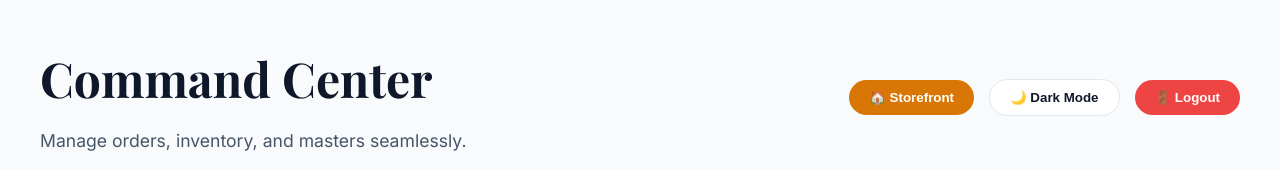
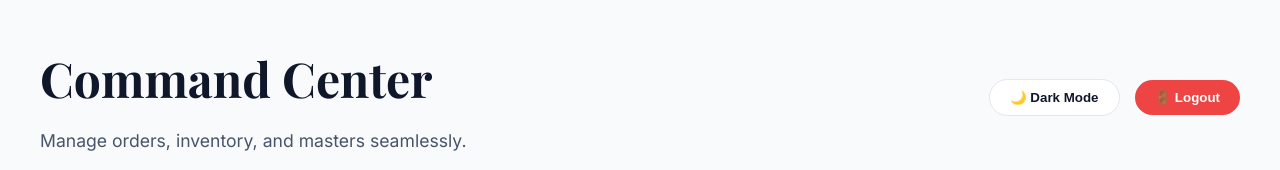
Before and after one commit to arunapla-gif/hero-crackers-shop, a Next.js app: page /admin in a window 1280 px wide. Shown: the part 120-290 px from the top of the page. Built offline with nearby package versions, Linux system fonts and the light colour scheme; no server answers; the database is empty; a web font is replaced by a local one.

Commit message:
fix(admin): resolve login redirect loop, remove storefront button, and enforce clean logout flow

```diff
--- a/src/app/admin/login/LoginClient.js
+++ b/src/app/admin/login/LoginClient.js
@@ -42,8 +42,7 @@ export default function LoginClient({ admins }) {
         setError(data.error || 'Invalid credentials. Please try again.');
         setPassword('');
       } else {
-        router.push('/admin');
-        router.refresh();
+        window.location.href = '/admin';
       }
     } catch (err) {
       setError('A connection error occurred.');
--- a/src/components/AdminDashboardClient.js
+++ b/src/components/AdminDashboardClient.js
@@ -1,7 +1,6 @@
 'use client';
 
 import { useState } from 'react';
-import Link from 'next/link';
 import { useRouter } from 'next/navigation';
 import OrderManager from './admin/OrderManager';
 import QuickBillPOS from './admin/QuickBillPOS';
@@ -67,7 +66,7 @@ export default function AdminDashboardClient({ initialOrders, initialProducts, c
     try {
       const res = await fetch('/api/auth/logout', { method: 'POST' });
       if (res.ok) {
-        router.push('/admin/login');
+        window.location.href = '/admin/login';
       }
     } catch (err) {
       console.error('Failed to logout', err);
@@ -167,18 +166,6 @@ export default function AdminDashboardClient({ initialOrders, initialProducts, c
             <p style={{ color: theme.textSecondary, margin: 0, fontSize: '1.1rem' }}>Manage orders, inventory, and masters seamlessly.</p>
           </div>
           <div style={{ display: 'flex', gap: '15px', alignItems: 'center' }}>
-            <Link href="/" passHref>
-              <button
-                className="action-btn"
-                style={{
-                  padding: '10px 20px', borderRadius: '30px', cursor: 'pointer', fontWeight: 'bold',
-                  backgroundColor: theme.accent, color: 'white', border: 'none',
-                  display: 'flex', alignItems: 'center', gap: '8px'
-                }}
-              >
-                🏠 Storefront
-              </button>
-            </Link>
             <button
               className="action-btn"
               onClick={() => setIsDarkMode(!isDarkMode)}
```
Also changed, not shown: src/proxy.js (+10 -4 lines).
